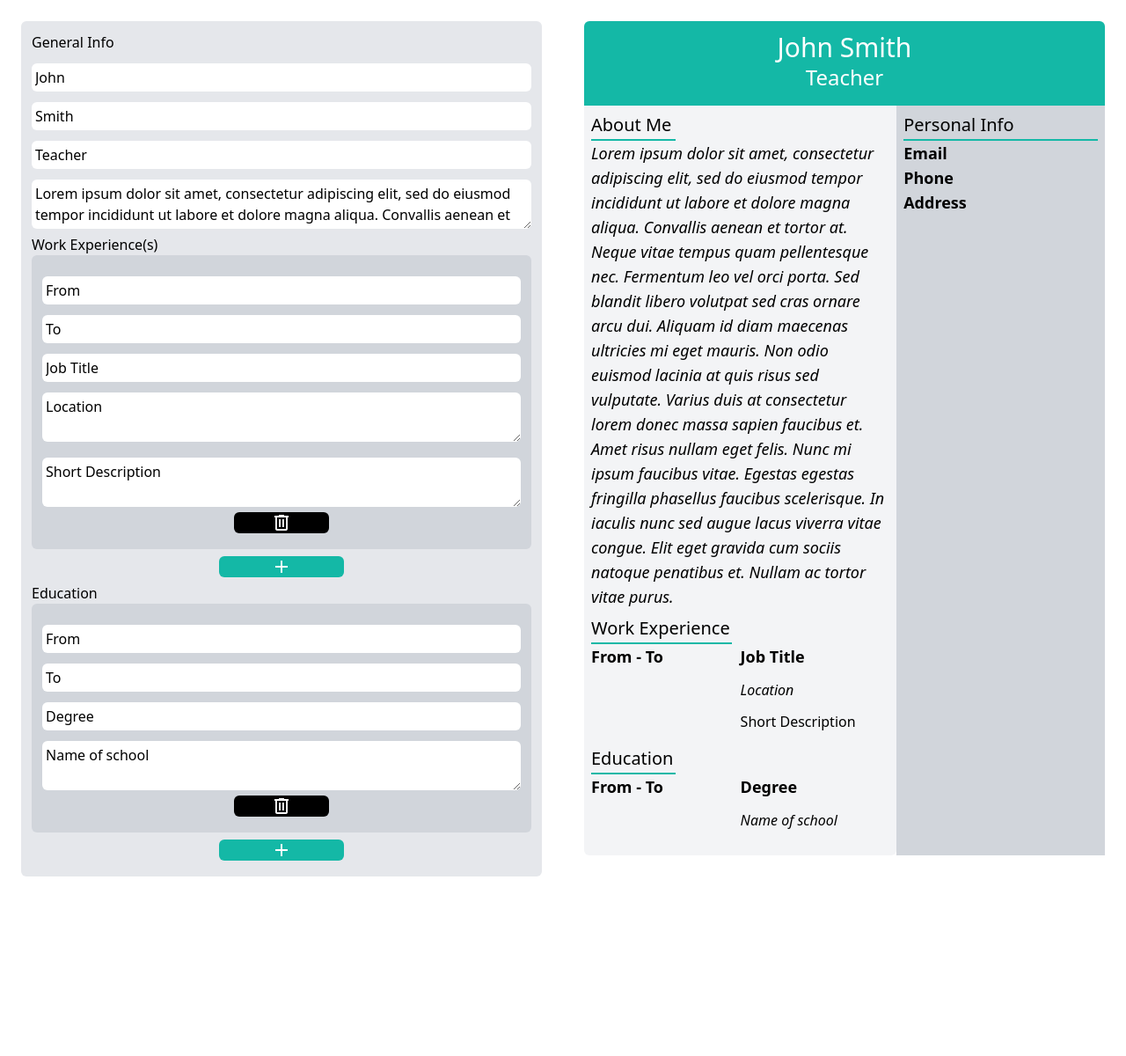
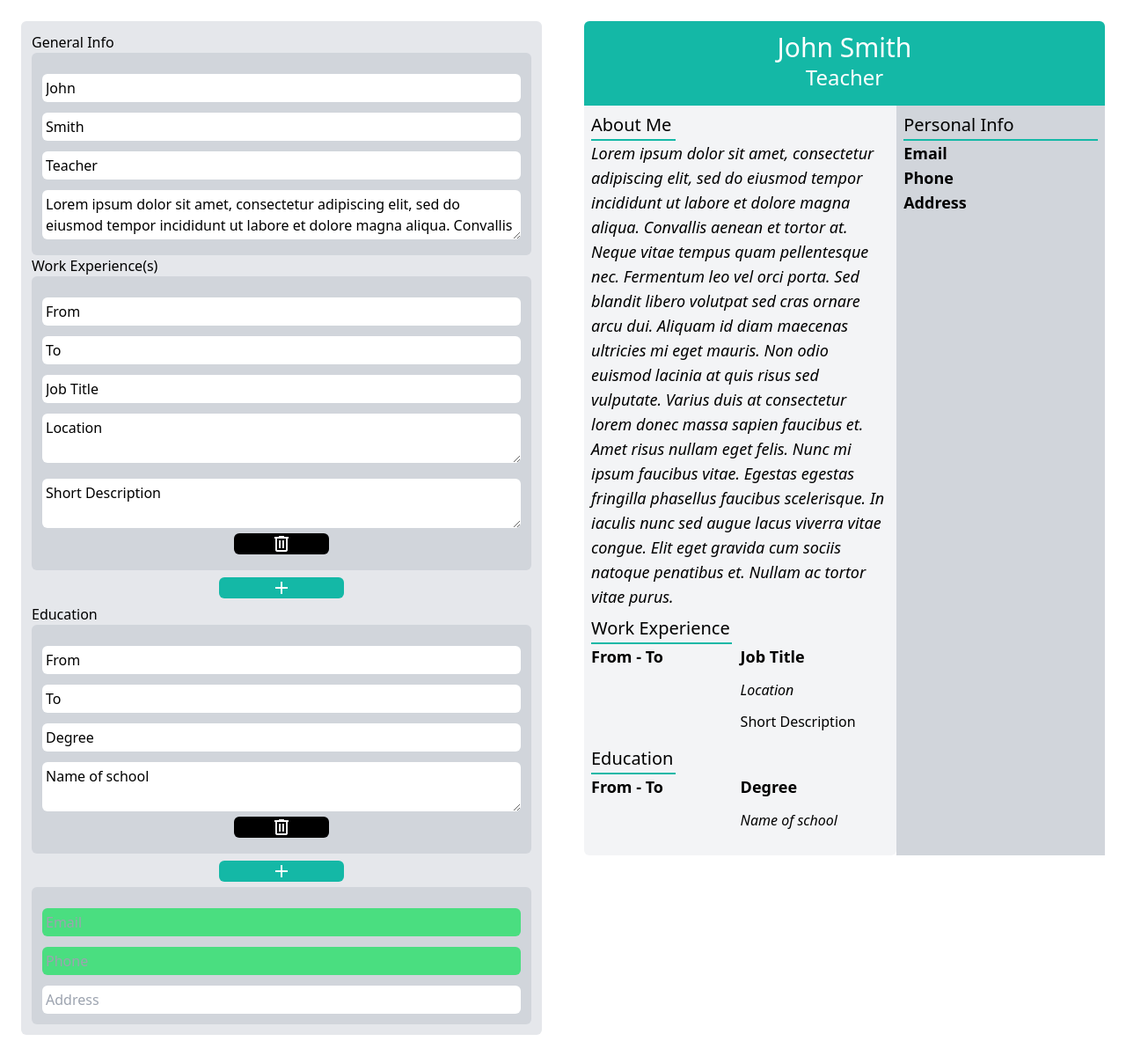
Before and after one commit to vibovenkat123/cv-app-maker, a Vue app: page / in a window 1280 px wide. Shown: the whole page at 88% size. Before the commit the page ends 1020 px from the top, so only its background shows below. Built offline with nearby package versions, Linux system fonts and the light colour scheme.

Commit message:
finish personal info section

```diff
--- a/src/components/input-main.vue
+++ b/src/components/input-main.vue
@@ -35,22 +35,25 @@ function addEducation() {
       <form>
         <div class="flex flex-col">
           General Info
-          <label for = 'firstName' class="mt-3">
+          <div class="bg-gray-300 p-3 rounded-md">
+            <label for = 'firstName'>
               <input type="text" id="firstName" placeholder="First Name"
-            v-model="store.generalInfo.firstName" class="rounded-md p-1 w-full">
+              v-model="store.generalInfo.firstName" class="rounded-md p-1 w-full mt-3">
             </label>
             <label for="lastName" class="mt-3">
               <input type="text" id="lastName" placeholder="Last Name"
-            v-model="store.generalInfo.lastName" class="rounded-md p-1 w-full">
+              v-model="store.generalInfo.lastName" class="rounded-md p-1 w-full mt-3">
             </label>
             <label for="jobTitile" class="mt-3">
               <input type="text" id="jobTitle" placeholder="Job Title"
-            v-model="store.generalInfo.jobTitle" class="rounded-md p-1 w-full">
+              v-model="store.generalInfo.jobTitle" class="rounded-md p-1 w-full mt-3">
             </label>
             <label for="description" class="mt-3">
               <textarea type="text" id="description" placeholder="Description"
-            v-model="store.generalInfo.description" class="rounded-md p-1 w-full break-auto"/>
+              v-model="store.generalInfo.description" class="rounded-md p-1 w-full break-auto
+              mt-3"/>
             </label>
+          </div>
         </div>
         <div class="flex flex-col">
           Work Experience(s)
@@ -127,6 +130,30 @@ function addEducation() {
               add
             </span></button>
         </div>
+        <div class="flex flex-col">
+          <div class="bg-gray-300 rounded-md p-3">
+            <label for="Email">
+              <input type="email" name="" id="Email" placeholder="Email"
+              class="rounded-md p-1 w-full mt-3
+              valid:bg-green-400
+               invalid:bg-red-500 invalid:text-white" pattern="[^@\s]+@[^@\s]+\.[^@\s]+"
+                v-model="store.personalInfo.email">
+            </label>
+            <label for="Phone">
+              <input type="tel" name="" id="Phone" placeholder="Phone"
+              pattern=
+              "^\s*(?:\+?(\d{1,3}))?[-. (]*(\d{3})[-. )]*(\d{3})[-. ]*(\d{4})(?: *x(\d+))?\s*$"
+              class="rounded-md p-1 w-full mt-3 valid:bg-green-400
+              invalid:bg-red-500 invalid:text-white"
+              v-model="store.personalInfo.phone">
+            </label>
+            <label for="Address">
+              <input type="text" name="" id="Address" placeholder="Address"
+              class="rounded-md p-1 w-full mt-3"
+              v-model="store.personalInfo.address">
+            </label>
+          </div>
+        </div>
       </form>
     </div>
   </div>
--- a/src/css/output/output.css
+++ b/src/css/output/output.css
@@ -925,3 +925,23 @@ video {
 .underline-offset-1 {
   text-underline-offset: 1px;
 }
+
+.valid\:bg-green-400:valid {
+  --tw-bg-opacity: 1;
+  background-color: rgb(74 222 128 / var(--tw-bg-opacity));
+}
+
+.invalid\:bg-red-500:invalid {
+  --tw-bg-opacity: 1;
+  background-color: rgb(239 68 68 / var(--tw-bg-opacity));
+}
+
+.invalid\:bg-red-400:invalid {
+  --tw-bg-opacity: 1;
+  background-color: rgb(248 113 113 / var(--tw-bg-opacity));
+}
+
+.invalid\:text-white:invalid {
+  --tw-text-opacity: 1;
+  color: rgb(255 255 255 / var(--tw-text-opacity));
+}
```
Lines whose indentation alone changed are shown as unchanged.
